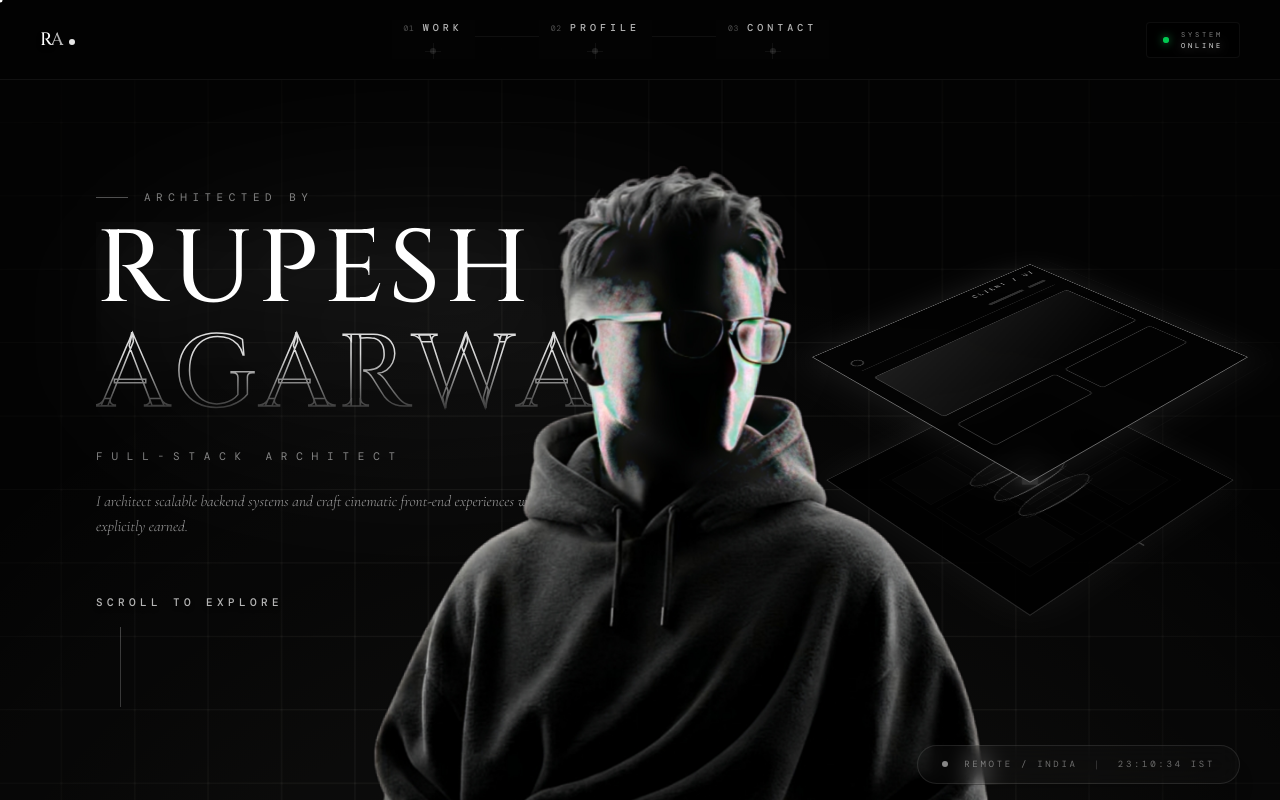
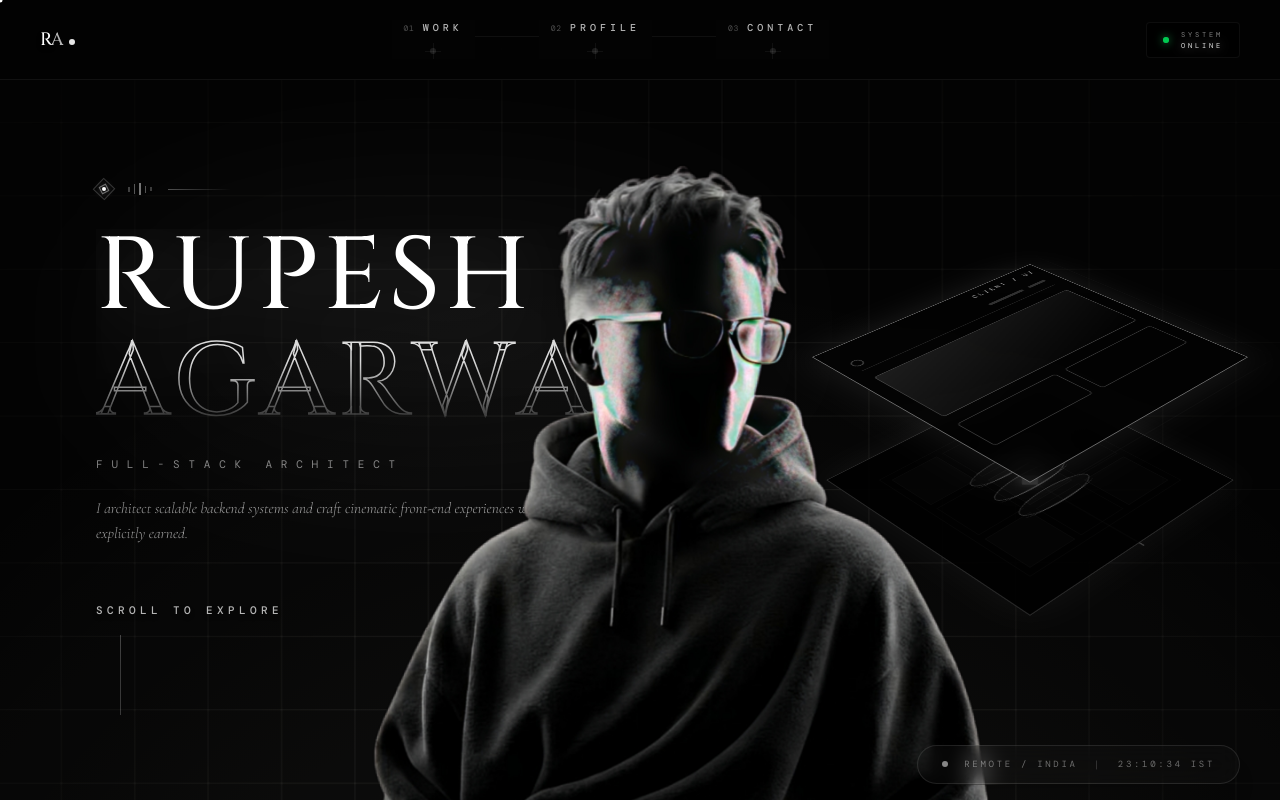
Before and after one commit to rupesh1285/Portfolio-Exclusive, a Next.js app: page / in a window 1280 px wide. Built offline with nearby package versions, Linux system fonts and the light colour scheme; a web font is replaced by a local one.

Commit message:
design: replace intro text with pure abstract geometric visualizer

```diff
--- a/src/app/SceneOne.tsx
+++ b/src/app/SceneOne.tsx
@@ -220,9 +220,26 @@ export default function SceneOne({ clock }: { clock: string }) {
 
         {/* Left Side: Text Content */}
         <div className="flex flex-col items-start text-left z-10 w-full max-w-3xl -mt-16 md:-mt-8 lg:-mt-12 xl:-mt-16">
-          <div className="hero-sub mb-4 flex items-center gap-4 text-[10px] md:text-[11px] uppercase tracking-[0.5em] text-white/50" style={mono}>
-            <span className="w-8 h-[1px] bg-white/30" />
-            <span>Architected By</span>
+          {/* Animated Geometric Element instead of text */}
+          <div className="hero-sub mb-8 flex items-center gap-4 h-4">
+            {/* Spinning geometric core */}
+            <div className="relative flex items-center justify-center w-4 h-4">
+              <div className="absolute inset-0 border border-white/20 rounded-none animate-[spin_4s_linear_infinite]" />
+              <div className="absolute inset-1 border border-white/40 rounded-none animate-[spin_3s_linear_infinite_reverse]" />
+              <div className="w-1 h-1 bg-white rounded-full shadow-[0_0_8px_white]" />
+            </div>
+
+            {/* Pulsing data bars */}
+            <div className="flex items-center gap-1 h-3">
+              <div className="w-[1.5px] h-[40%] bg-white/40 animate-[pulse_1.5s_ease-in-out_infinite]" style={{ animationDelay: '0.0s' }} />
+              <div className="w-[1.5px] h-[80%] bg-white/60 animate-[pulse_1.5s_ease-in-out_infinite]" style={{ animationDelay: '0.1s' }} />
+              <div className="w-[1.5px] h-[100%] bg-white/90 animate-[pulse_1.5s_ease-in-out_infinite]" style={{ animationDelay: '0.2s' }} />
+              <div className="w-[1.5px] h-[60%] bg-white/60 animate-[pulse_1.5s_ease-in-out_infinite]" style={{ animationDelay: '0.3s' }} />
+              <div className="w-[1.5px] h-[30%] bg-white/40 animate-[pulse_1.5s_ease-in-out_infinite]" style={{ animationDelay: '0.4s' }} />
+            </div>
+
+            {/* Trailing line */}
+            <div className="w-16 h-[1px] bg-gradient-to-r from-white/30 to-transparent" />
           </div>
 
           <div className="relative">
```
